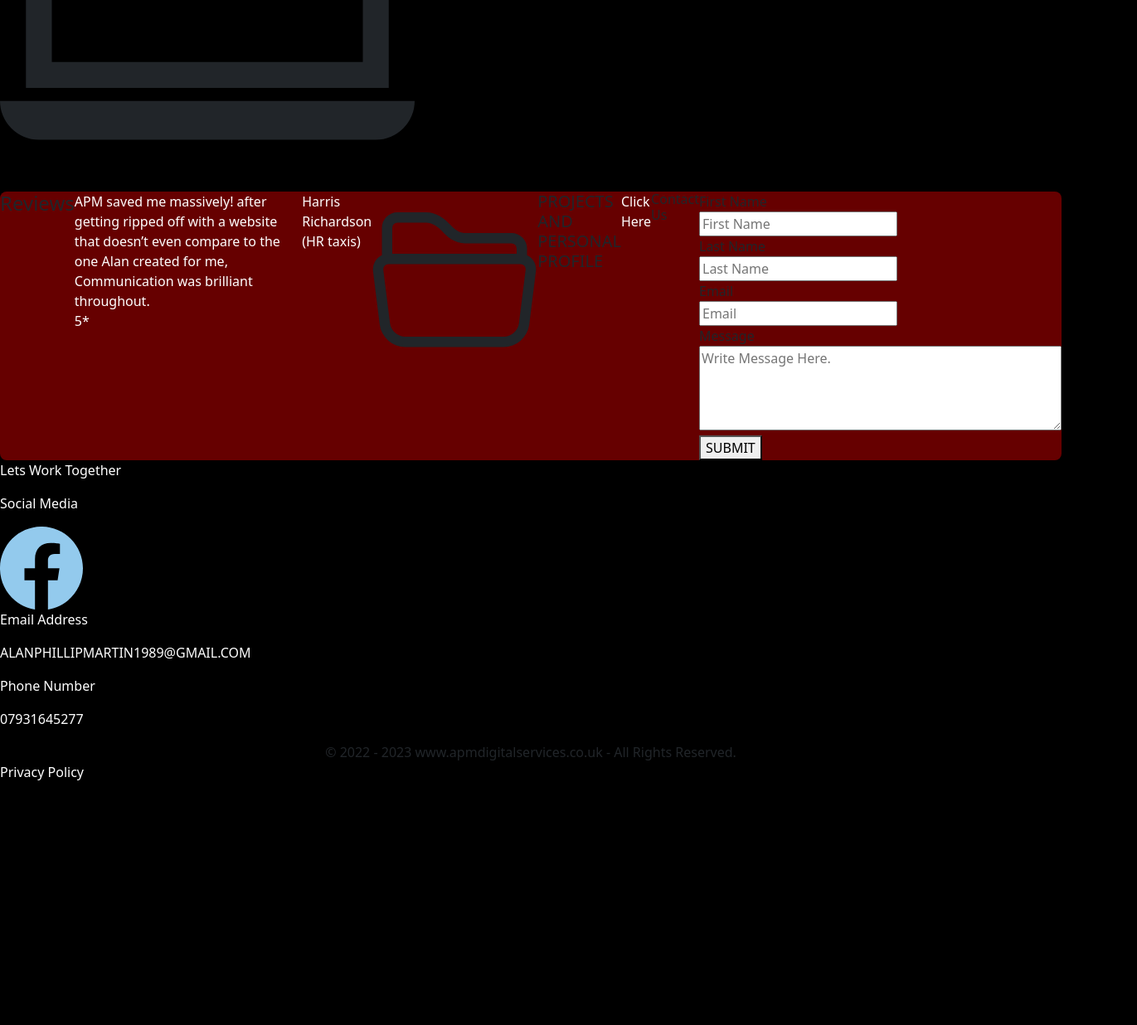
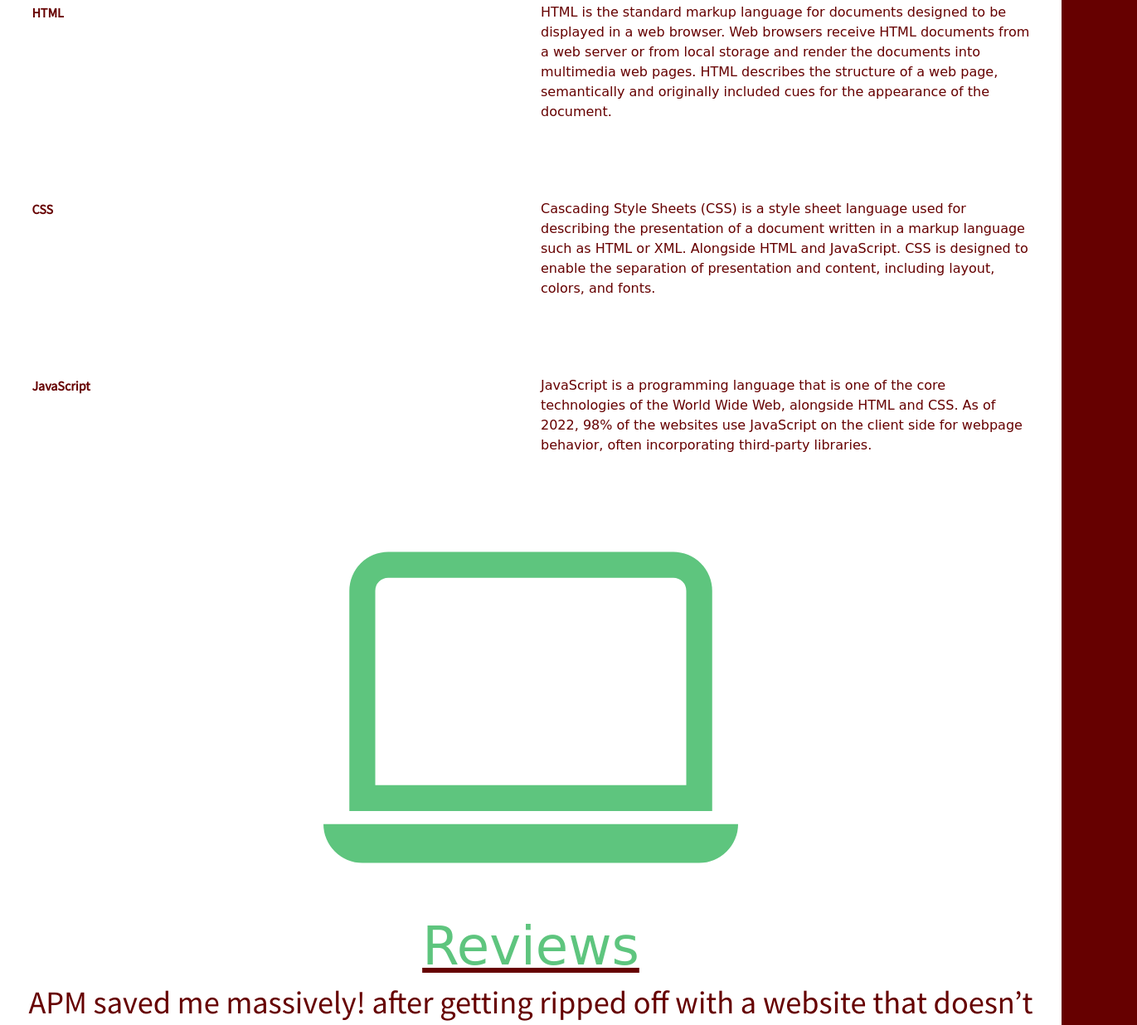
Before and after one commit to Alan-martin89/APM-Digital-Services, a plain HTML site: page index.html in a window 1280 px wide. Shown: the part 1564-2800 px from the top of the page at 83% size, 1371 px wide, since content can reach past the window. Before the commit the page ends 2523 px from the top, so only its background shows below. Drawn offline with nearby package versions, Linux system fonts and the light colour scheme; a web font is replaced by a local one.

Commit message:
update to css
new structure layout

```diff
--- a/style.css
+++ b/style.css
@@ -1,100 +1,366 @@
-@media screen and (max-width: 600px){
-    img{
-        height: 100px;
-        width: 100px;
-        border-radius: 30px;
+@media (max-width: 576px) {
+    header {
+        justify-content: center;
     }
+
+    #company-logo {
+        width: 25vw !important;
+    }
+
+    h1 {
+        font-size: 5vw !important;
+    }
+
+    #icon-top {
+        width: 90vw !important;
+        height: 40vh !important;
+
+
+    }
+
+    .intro {
+        font-size: 10vw !important;
+    }
+
+    h2 {
+        margin-top: 5vw;
+    }
+
+    #phone-svg {
+        width: 80vw !important;
+        height: 80vh !important;
+
+
+    }
+
+    #section {
+        width: 100vw !important;
+        margin: 0;
+
+    }
+
+    #icon-laptop {
+        width: 50vw !important;
+        height: 50vw !important;
+    }
+
+    #facebook-icon {
+        width: 15vw;
+    }
+}
+
+
+body {
+    background-color: #660000;
+}
+
+h1 {
+    font-family: 'Forum', cursive;
+    color: white;
+    font-size: 2vw;
+    letter-spacing: 0.5vh;
+
+}
+
+#company-logo {
+    width: 10vw;
+}
+
+header {
+    align-items: center;
+    margin-top: 2vw;
+    background-color: #660000;
+}
+
+.intro {
+    color: white;
+    font-family: 'Forum', cursive;
+    font-size: 5vw;
+    background-color: #660000;
+
+}
+
+#grid-top {
+    background-color: #660000;
+    width: 100vw;
+    margin: 0;
+    padding-top: 2vh;
+    padding-bottom: 2vw;
+}
+
+#icon-top {
+    width: 30vw;
+    height: 30vw;
+    color: #5ec57e;
+    align-self: flex-end;
+    background-color: #660000;
+}
+
+.toplink {
+    text-align: center;
+    text-decoration: none;
+    color: white;
 
 
 }
-@media screen and (max-width: 992px){
-    img{
-        height: 150px;
-        width: 150px;
 
-    }
-}
-img{
-    border-radius: 30px;
-    padding: 1rem;
+.toplink:hover {
+    color: black;
 
 }
-#p{
-    font-weight: 400;
-    font-size: larger;
-    padding: 2rem;
+
+.start-link {
+    background-color: #5ec57e;
+    margin-left: 40vw;
+    margin-right: 40vw;
+    border-radius: 8px;
+    padding: 1vw;
+}
+
+.top-arrow {
+    text-align: center;
+    color: white;
+}
+
+#section {
+
+    justify-content: center;
+    font-family: 'Forum', cursive;
+    margin-top: 10vw;
+    color: #660000;
+    font-size: 3vw;
+    background-color: white;
+    padding-top: 5vh;
+    padding-bottom: 5vh;
+    width: 100vw !important;
+}
+
+#phone-svg {
+    display: flex;
+    justify-content: center;
+    color: #5ec57e;
+
+}
+
+h2 {
+    font-size: 6vw;
+}
+
+#profile {
+    font-family: 'Source Sans Pro', sans-serif;
+}
+
+h3 {
+    background-color: white;
+    color: #660000;
+    text-align: center;
+    font-family: 'Forum', cursive;
+}
+
+h4 {
+    text-align: center;
+    background-color: white;
+    margin-bottom: 0%;
+    font-size: 5vw;
+    color: #5ec57e;
+    font-family: 'Forum', cursive;
+    text-decoration: underline #660000;
+}
+
+#use {
+    background-color: white;
+    padding: 3vw;
+}
+
+#laptop-icon {
+    background-color: white;
+    text-align: center;
+    color: #5ec57e;
+}
+
+.review {
+    background-color: white;
+    text-align: center;
+    font-size: 3vw;
+    padding-left: 2vh;
+    padding-right: 2vh;
+    color: #660000;
+    margin-bottom: 0%;
+    font-family: 'Source Sans Pro', sans-serif;
+}
+
+.use-title {
+    font-family: 'Source Sans Pro', sans-serif;
+    font-weight: 600;
+    color: #660000;
+}
+
+.use-info {
+    font-family: 'Forum', cursive;
+    color: #660000;
+}
+
+.review-person {
+    text-align: center;
+    color: #660000;
+    background-color: white;
+    margin-top: 0%;
+    font-size: 5vw;
+    font-family: 'Source Sans Pro', sans-serif;
+    margin-bottom: 0%;
+}
+
+.project-icon {
+    background-color: white;
+    margin-top: 0%;
+    text-align: center;
+    padding-top: 10vw;
+}
+
+hr {
+    margin: 0%;
+}
+
+h5 {
+    text-align: center;
+    background-color: white;
+    font-size: 5vw;
+    font-family: 'Source Sans Pro', sans-serif;
+    margin-bottom: 0%;
 }
 
 
-body{
-    background-color: black;
-}
-.navbar-default{
-    background-color:#660000;
-}
-.navbar-default .navbar-nav>li>a {
-    color:white !important;
+
+.about-link {
+    background-color: white;
+    margin: auto;
+    text-align: center;
+    padding: 2vw;
+    font-family: 'Forum', cursive;
+    background-color: #5ec57e;
+    font-size: 5vw;
+    text-decoration: none white;
 }
 
-.navbar-brand{
-    color:white;
-}
-
-#name{
+#link {
+    text-decoration: none;
     color: white;
 }
 
-h1{
+h6 {
+    text-align: center;
+    background-color: #660000;
+    font-size: 5vw;
+    color: white;
+    font-family: 'Forum', cursive;
+    padding-top: 5vw;
+}
 
+#form {
+    text-align: center;
+    font-size: 4vw;
+    color: white;
+    padding-bottom: 2vw;
+}
 
+button {
+    background-color: #5ec57e;
+    border-radius: 8px;
     color: white;
+    font-family: 'Source Sans Pro', sans-serif;
+}
+
+footer {
+    background-color: white;
+}
+
+#foot-title {
+    text-align: center;
+    padding-top: 10vw;
+    color: #660000;
+    font-family: 'Forum', cursive;
+    font-size: 6vw;
+    margin: 0%;
+}
+
+#social {
+    text-align: center;
+    font-size: 4vw;
+    font-family: 'Source Sans Pro', sans-serif;
+    color: #b11c1c;
+    margin: 0%;
+}
+
+#facebook {
+    text-align: center;
+    padding-top: 1vh;
+    text-decoration: none;
 
 }
 
-main{
-    background-color: #660000;
-
-    display: flex;
-    justify-content: center;
-    align-self: center;
-    border-style: hidden;
-    border-radius: 8px;
+#facebook-icon {
+    color: #b11c1c;
+    text-decoration: none;
 }
 
-p{
-    color: white;
+#social2 {
+    text-align: center;
+    font-size: 4vw;
+    font-family: 'Source Sans Pro', sans-serif;
+    color: #b11c1c;
+    margin: 0%;
+    padding-top: 10vh;
 }
 
-
-#test{
-    background-color: #660000;
-    color: white;
+#email-link {
+    text-decoration: none;
+    color: #660000;
 }
 
-#about-p{
-    padding: 2rem;
+#email-words {
+    text-align: center;
+    font-family: 'Forum', cursive;
+    font-weight: 600;
+    font-size: 3vw;
+    text-shadow: 0.5vh 1vh 0.5vh #CE5937;
 }
 
-#contact{
-    margin-top: 2rem;
-    background-color:#660000;
-    border-style: hidden;
-    border-top-left-radius: 8px;
-    border-top-right-radius: 8px;
+#social3 {
+    text-align: center;
+    font-size: 4vw;
+    font-family: 'Source Sans Pro', sans-serif;
+    color: #b11c1c;
+    margin: 0%;
+    padding-top: 5vh;
 }
 
-a{
+#phone-link {
     text-decoration: none;
-    color: #93CAED;
+    color: #660000;
 }
 
-#title{
-    margin: 2rem;
+#phone-words {
+    text-align: center;
+    font-family: 'Forum', cursive;
+    font-weight: 600;
+    font-size: 3vw;
+    text-shadow: 0.5vh 1vh 0.5vh #CE5937;
 }
 
-#facebook{
+#copyright {
+    color: #5ec57e;
+}
+
+#policy {
+    text-align: center;
+}
+
+#policy-link {
     text-decoration: none;
-    color: #3b5998;
+    color: #5ec57e;
+}
 
-
-}
+/*
+font-family: 'Forum', cursive;
+font-family: 'Source Sans Pro', sans-serif;
+*/
```
